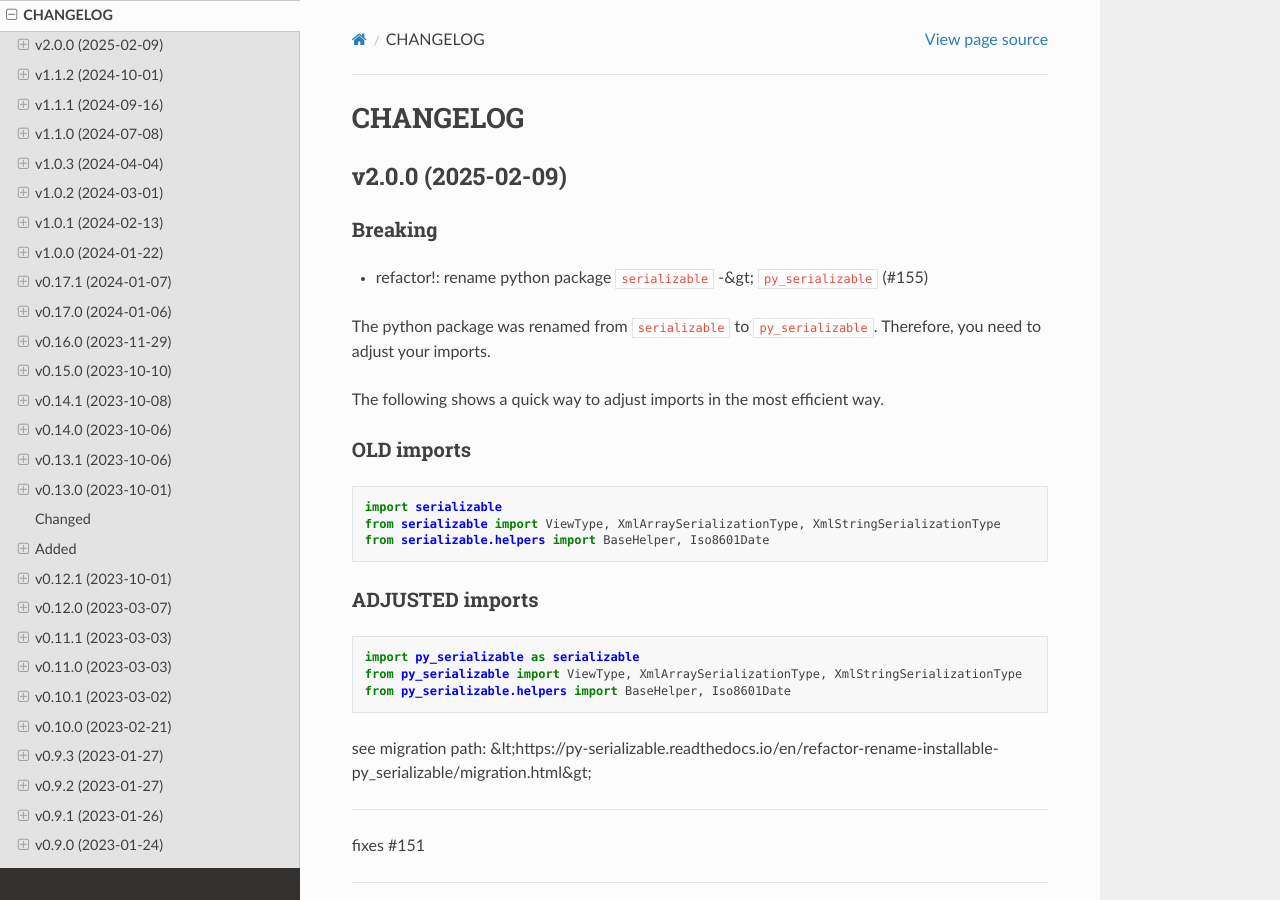
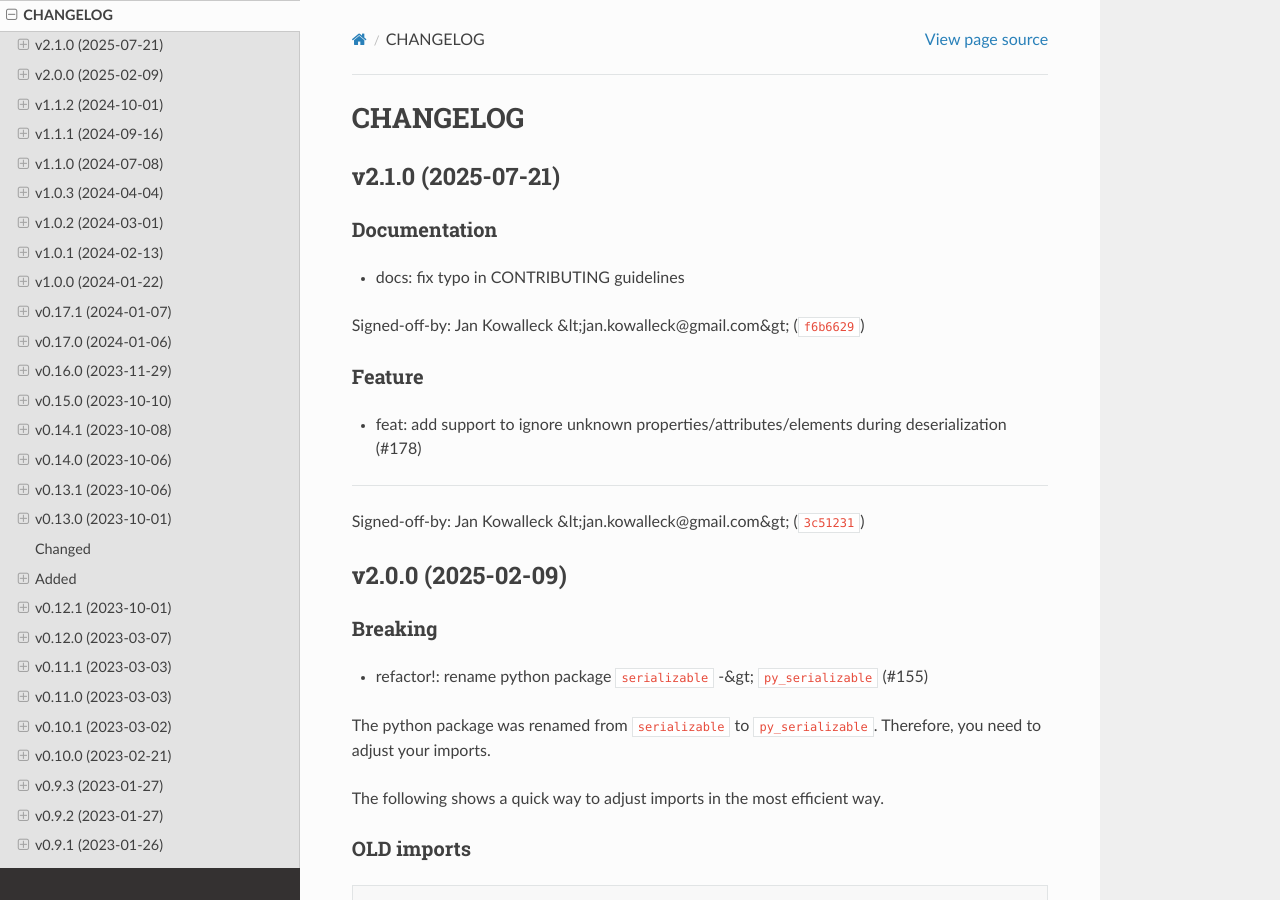
Before and after one commit to madpah/serializable, a Sphinx documentation site: the page built from docs/changelog.rst, in a window 1280 px wide and 900 px high. Built offline with Sphinx 7.4.7 and the Read the Docs theme 3.1.0, drawn with Linux system fonts in a browser that asks for light colours.

Commit message:
chore(release): 2.1.0
Automatically generated by python-semantic-release

Signed-off-by: semantic-release <semantic-release>

```diff
--- a/CHANGELOG.md
+++ b/CHANGELOG.md
@@ -1,5 +1,24 @@
 # CHANGELOG
 
+
+
+## v2.1.0 (2025-07-21)
+
+### Documentation
+
+* docs: fix typo in CONTRIBUTING guidelines
+
+Signed-off-by: Jan Kowalleck &lt;jan.kowalleck@gmail.com&gt; ([`f6b6629`](https://github.com/madpah/serializable/commit/f6b6629b506e1fa9cc8825593129ed08fb20c9c8))
+
+### Feature
+
+* feat: add support to ignore  unknown properties/attributes/elements during deserialization (#178)
+
+
+
+---------
+
+Signed-off-by: Jan Kowalleck &lt;jan.kowalleck@gmail.com&gt; ([`3c51231`](https://github.com/madpah/serializable/commit/3c512313f5f1ab8d06fe24da01936ece2693cdc0))
 
 
 ## v2.0.0 (2025-02-09)
--- a/docs/conf.py
+++ b/docs/conf.py
@@ -24,7 +24,7 @@ author = 'Paul Horton'
 
 # The full version, including alpha/beta/rc tags
 # !! version is managed by semantic_release
-release = "2.0.0"
+release = "2.1.0"
 
 # -- General configuration ---------------------------------------------------
 
--- a/py_serializable/__init__.py
+++ b/py_serializable/__init__.py
@@ -58,7 +58,7 @@ import typing  # noqa: F401 # isort: skip
 
 # !! version is managed by semantic_release
 # do not use typing here, or else `semantic_release` might have issues finding the variable
-__version__ = '2.0.0'
+__version__ = '2.1.0'
 
 _logger = getLogger(__name__)
 _logger.addHandler(NullHandler())
--- a/pyproject.toml
+++ b/pyproject.toml
@@ -5,7 +5,7 @@ build-backend = "poetry.core.masonry.api"
 
 [tool.poetry]
 name = "py-serializable"
-version = "2.0.0"
+version = "2.1.0"
 description = "Library for serializing and deserializing Python Objects to and from JSON and XML."
 authors = ["Paul Horton <paul.horton@owasp.org>"]
 maintainers = [
```
